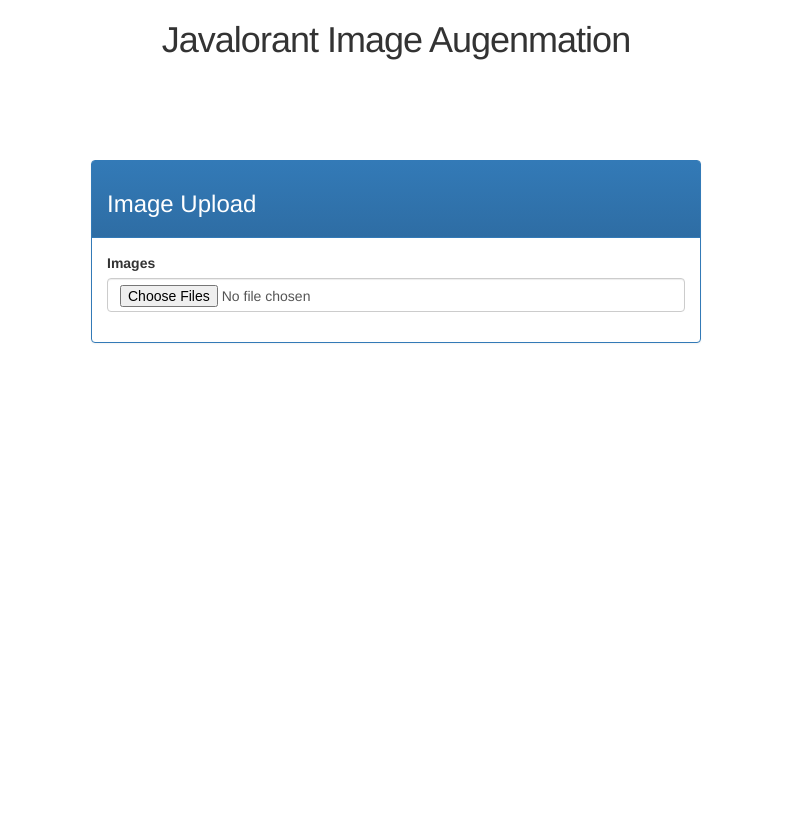
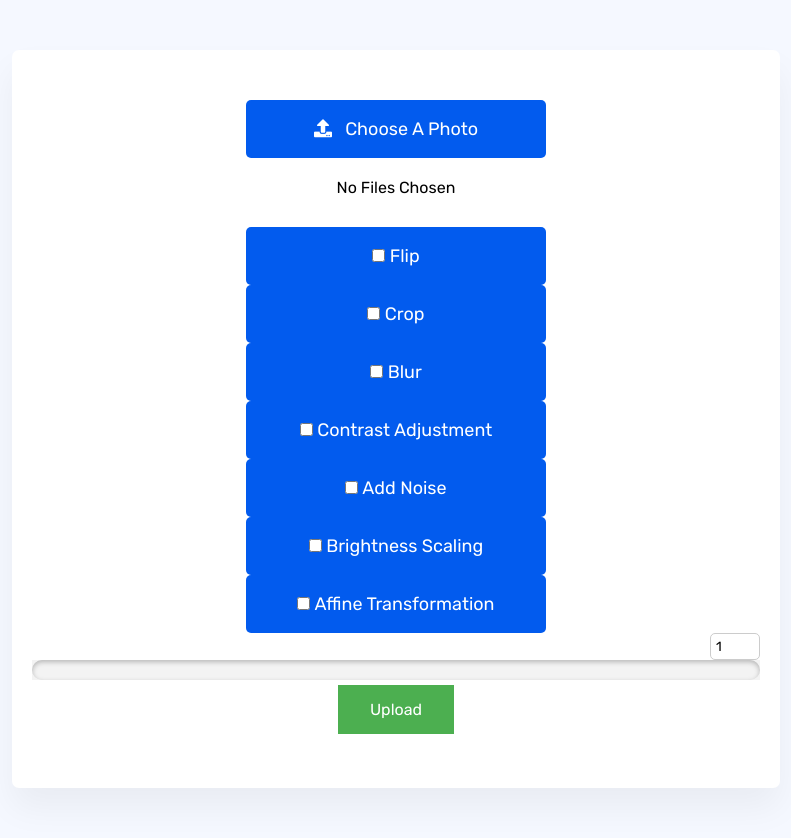
Before and after one commit to Chunporo/Image_Augenmation, a Flask app: template templates/image_gen.html in a window 1280 px wide. Shown: the whole page, without its empty margins (244-1035 px from the left). Before the commit the page ends 343 px from the top, so only its background shows below. Run offline with Flask 3, Linux system fonts and the light colour scheme; the template is opened without the code that fills it, so the values that code supplies are empty; some libraries are stand-ins or nearby versions.

Commit message:
Basic Interface

```diff
--- a/app.py
+++ b/app.py
@@ -1,6 +1,9 @@
 from flask import Flask, redirect, url_for, request, render_template
 import sqlite3
 from markupsafe import escape
+from werkzeug.utils import secure_filename
+import os
+
 app = Flask(__name__)
 
 def get_db_connection():
@@ -15,34 +18,17 @@
     conn.close()
     return render_template('index.html', posts=posts)
 
-# @app.route('/login')
-# def login():
-#     return 'login'
+app.config['UPLOAD_FOLDER'] = '/home/chunporo/Documents/GitHub/Image_Augenmation/img'
 
-# @app.route('/user/<username>')
-# def show_user_profile(username):
-#     # show the user profile for that user
-#     return f'User {escape(username)} profile'
+@app.route('/upload', methods=['GET', 'POST'])
+def upload_files():
+    files = request.files.getlist('file')
+    for file in files:
+        if file:
+            filename = secure_filename(file.filename)
+            file.save(os.path.join(app.config['UPLOAD_FOLDER'], filename))
+    return render_template('image_gen.html')
 
-# @app.route('/post/<int:post_id>')
-# def show_post(post_id):
-#     # show the post with the given id, the id is an integer
-#     return f'Post {post_id}'
-
-# @app.route('/path/<path:subpath>')
-# def show_subpath(subpath):
-#     # show the subpath after /path/
-#     return f'Subpath {escape(subpath)}'
-
-# with app.test_request_context():
-#     print(url_for('index'))
-#     print(url_for('login'))
-#     print(url_for('login', next='/'))
-#     print(url_for('profile', username='John Doe'))
-
-@app.route('/image_augmentation')
-def image_augmentation():
-    return render_template('image_gen.html')
 
 if __name__ == '__main__':
     app.run(debug=True)
--- a/static/app.js
+++ b/static/app.js
@@ -1,41 +1,88 @@
-$(document).ready(function() {
-  var fileArr = [];
-   $("#images").change(function(){
-      // check if fileArr length is greater than 0
-       if (fileArr.length > 0) fileArr = [];
+let fileInput = document.getElementById("file-input");
+let imageContainer = document.getElementById("images");
+let numOfFiles = document.getElementById("num-of-files");
+let uploadButton = document.querySelector('input[type="submit"]');
+let form = document.querySelector("form");
 
-        $('#image_preview').html("");
-        var total_file = document.getElementById("images").files;
-        if (!total_file.length) return;
-        for (var i = 0; i < total_file.length; i++) {
-          if (total_file[i].size > 1048576) {
-            return false;
-          } else {
-            fileArr.push(total_file[i]);
-            $('#image_preview').append("<div class='img-div' id='img-div"+i+"'><img src='"+URL.createObjectURL(event.target.files[i])+"' class='img-responsive image img-thumbnail' title='"+total_file[i].name+"'><div class='middle'><button id='action-icon' value='img-div"+i+"' class='btn btn-danger' role='"+total_file[i].name+"'><i class='fa fa-trash'></i></button></div></div>");
-          }
+function preview(){
+    imageContainer.innerHTML = "";
+    numOfFiles.textContent = `${fileInput.files.length} Files Selected`;
+
+    for(i of fileInput.files){
+        let reader = new FileReader();
+        let figure = document.createElement("figure");
+        let figCap = document.createElement("figcaption");
+        // figCap.innerText = i.name;
+        figure.appendChild(figCap);
+        reader.onload=()=>{
+            let img = document.createElement("img");
+            img.setAttribute("src",reader.result);
+            figure.insertBefore(img,figCap);
         }
-   });
+        imageContainer.appendChild(figure);
+        reader.readAsDataURL(i);
+    }
 
-  $('body').on('click', '#action-icon', function(evt){
-      var divName = this.value;
-      var fileName = $(this).attr('role');
-      $(`#${divName}`).remove();
+}
+fileInput.addEventListener('change', preview);
 
-      for (var i = 0; i < fileArr.length; i++) {
-        if (fileArr[i].name === fileName) {
-          fileArr.splice(i, 1);
+form.addEventListener('submit', function(e) {
+    e.preventDefault(); // Prevent the form from refreshing the page
+
+    let xhr = new XMLHttpRequest();
+
+    xhr.open('POST', '/upload', true);
+    xhr.send(new FormData(form));
+});
+
+let uploadProgress = document.getElementById('uploadProgress');
+
+form.addEventListener('submit', function(e) {
+    e.preventDefault(); // Prevent the form from refreshing the page
+
+    let xhr = new XMLHttpRequest();
+
+    xhr.upload.onprogress = function(e) {
+        if (e.lengthComputable) {
+            uploadProgress.value = (e.loaded / e.total) * 100;
         }
-      }
-    document.getElementById('images').files = FileListItem(fileArr);
-      evt.preventDefault();
-  });
+    };
 
-   function FileListItem(file) {
-            file = [].slice.call(Array.isArray(file) ? file : arguments)
-            for (var c, b = c = file.length, d = !0; b-- && d;) d = file[b] instanceof File
-            if (!d) throw new TypeError("expected argument to FileList is File or array of File objects")
-            for (b = (new ClipboardEvent("")).clipboardData || new DataTransfer; c--;) b.items.add(file[c])
-            return b.files
+    xhr.open('POST', '/upload', true);
+    xhr.send(new FormData(form));
+});
+
+fileInput.addEventListener('click', function() {
+    // Reset the progress bar
+    uploadProgress.value = 0;
+});
+
+form.addEventListener('submit', function(e) {
+    e.preventDefault(); // Prevent the form from refreshing the page
+
+    let xhr = new XMLHttpRequest();
+
+    xhr.upload.onprogress = function(e) {
+        if (e.lengthComputable) {
+            uploadProgress.value = (e.loaded / e.total) * 100;
         }
+    };
+
+    xhr.onload = function() {
+        if (xhr.status == 200) {
+            // Reset the progress bar
+            uploadProgress.value = 0;
+            // Download the zip file
+            let a = document.createElement('a');
+            a.href = window.URL.createObjectURL(xhr.response);
+            a.download = 'augmented_images.zip';
+            a.style.display = 'none';
+            document.body.appendChild(a);
+            a.click();
+        }
+    };
+
+    xhr.open('POST', '/upload', true);
+    xhr.responseType = 'blob'; // Expect a Blob object in response
+    xhr.send(new FormData(form));
 });
--- a/static/css/style.css
+++ b/static/css/style.css
@@ -1,47 +1,150 @@
-.img-div {
-    position: relative;
-    width: 46%;
-    float: left;
-    margin-right: 5px;
-    margin-left: 5px;
-    margin-bottom: 10px;
-    margin-top: 10px;
+* {
+    padding: 0;
+    margin: 0;
+    box-sizing: border-box;
+    font-family: "Rubik", sans-serif;
 }
 
-.image {
-    opacity: 1;
-    display: block;
-    width: 100%;
-    max-width: auto;
-    transition: .5s ease;
-    backface-visibility: hidden;
+body {
+    background-color: #f5f8ff;
 }
 
-.middle {
-    transition: .5s ease;
-    opacity: 0;
-    position: absolute;
-    top: 50%;
-    left: 50%;
-    transform: translate(-50%, -50%);
-    -ms-transform: translate(-50%, -50%);
-    text-align: center;
+.container {
+    background-color: #ffffff;
+    width: 60%;
+    min-width: 450px;
+    position: relative;
+    margin: 50px auto;
+    padding: 50px 20px;
+    border-radius: 7px;
+    box-shadow: 0 20px 35px rgba(0, 0, 0, 0.05);
 }
 
-.img-div:hover .image {
-    opacity: 0.3;
+input[type="file"] {
+    display: none;
 }
 
-.img-div:hover .middle {
-    opacity: 1;
+input[type="submit"] {
+    display: block;
 }
 
-h1 {
-    color: #111;
-    font-family: 'Helvetica Neue', sans-serif;
-    font-size: 275px;
-    font-weight: bold;
-    letter-spacing: -1px;
-    line-height: 1;
+input[type="submit"] {
+    display: none;
+    background-color: #4CAF50;
+    border: none;
+    color: white;
+    padding: 15px 32px;
     text-align: center;
+    text-decoration: none;
+    display: inline-block;
+    font-size: 16px;
+    margin: 4px 2px;
+    transition-duration: 0.4s;
+    cursor: pointer;
 }
+.button-container {
+    display: flex;
+    justify-content: center;
+}
+
+input[type="submit"]:hover {
+    background-color: #45a049;
+    /* Green background on hover */
+}
+
+label {
+    display: block;
+    position: relative;
+    background-color: #025bee;
+    color: #ffffff;
+    font-size: 18px;
+    text-align: center;
+    width: 300px;
+    padding: 18px 0;
+    margin: auto;
+    border-radius: 5px;
+    cursor: pointer;
+}
+
+.container p {
+    text-align: center;
+    margin: 20px 0 30px 0;
+}
+
+#images {
+    width: 90%;
+    position: relative;
+    margin: auto;
+    display: flex;
+    justify-content: space-evenly;
+    gap: 20px;
+    flex-wrap: wrap;
+}
+
+figure {
+    width: 45%;
+}
+
+img {
+    width: 100%;
+}
+
+figcaption {
+    text-align: center;
+    font-size: 2.4vmin;
+    margin-top: 0.5vmin;
+}
+
+progress {
+    width: 100%;
+    height: 20px;
+    -webkit-appearance: none;
+    appearance: none;
+    border: none;
+    background-color: #f3f3f3;
+}
+
+progress::-webkit-progress-bar {
+    background-color: #f3f3f3;
+    border-radius: 10px;
+    box-shadow: 0 2px 5px rgba(0, 0, 0, 0.25) inset;
+}
+
+progress::-webkit-progress-value {
+    background: linear-gradient(-45deg, #4CAF50, #4CAF50 33%, #4CAF50 66%, #4CAF50);
+    background-size: 35px 20px;
+    border-radius: 10px;
+}
+
+progress::-moz-progress-bar {
+    background: linear-gradient(-45deg, #4CAF50, #4CAF50 33%, #4CAF50 66%, #4CAF50);
+    background-size: 35px 20px;
+    border-radius: 10px;
+}
+
+/* Checkbox styling */
+.checkbox-container {
+    display: flex;
+    flex-direction: column;
+    align-items: flex-start;
+    margin: 10px 0;
+}
+
+.checkbox-container label {
+    display: flex;
+    align-items: center;
+    margin-bottom: 10px;
+}
+
+.checkbox-container input[type="checkbox"] {
+    margin-right: 10px;
+}
+
+/* Number input styling */
+input[type="number"] {
+    float: right;
+    width: 50px;
+    padding: 5px;
+    border: 1px solid #ccc;
+    border-radius: 5px;
+}
--- a/templates/image_gen.html
+++ b/templates/image_gen.html
@@ -3,48 +3,45 @@
 
 <head>
   <meta charset="UTF-8">
-  <link rel="stylesheet" href="{{ url_for('static', filename= 'css/style.css') }}">
-  <link rel="stylesheet" href="https://maxcdn.bootstrapcdn.com/bootstrap/3.3.7/css/bootstrap.min.css"
-    integrity="sha384-BVYiiSIFeK1dGmJRAkycuHAHRg32OmUcww7on3RYdg4Va+PmSTsz/K68vbdEjh4u" crossorigin="anonymous">
-  <link rel="stylesheet" href="https://maxcdn.bootstrapcdn.com/bootstrap/3.3.7/css/bootstrap-theme.min.css"
-    integrity="sha384-rHyoN1iRsVXV4nD0JutlnGaslCJuC7uwjduW9SVrLvRYooPp2bWYgmgJQIXwl/Sp" crossorigin="anonymous">
-  <script src="https://ajax.googleapis.com/ajax/libs/jquery/1.12.4/jquery.min.js"></script>
-  <!-- Latest compiled and minified JavaScript -->
-  <script src="https://maxcdn.bootstrapcdn.com/bootstrap/3.3.7/js/bootstrap.min.js"
-    integrity="sha384-Tc5IQib027qvyjSMfHjOMaLkfuWVxZxUPnCJA7l2mCWNIpG9mGCD8wGNIcPD7Txa"
-    crossorigin="anonymous"></script>
-  <link rel="stylesheet" href="https://cdnjs.cloudflare.com/ajax/libs/font-awesome/4.7.0/css/font-awesome.min.css">
+  <meta name="viewport" content="width=device-width, initial-scale=1.0">
   <title>Javalorant Image Augenmation</title>
+  <!--Font Awesome Icons-->
+  <link rel="stylesheet" href="https://cdnjs.cloudflare.com/ajax/libs/font-awesome/5.15.3/css/all.min.css">
+  <!-- Google Fonts -->
+  <link href="https://fonts.googleapis.com/css2?family=Rubik&display=swap" rel="stylesheet">
+  <!-- Stylesheet -->
+  <link rel="stylesheet" href="{{ url_for('static', filename='css/style.css') }}">
 </head>
 
 <body>
-  <h1>Javalorant Image Augenmation</h1>
-  <div class="container-fluid" style="margin-top:100px;">
-    <div class="row">
-      <div class="col-md-6 col-md-offset-3">
-        <div class="panel panel-primary">
-          <div class="panel-heading">
-            <h3>Image Upload</h3>
-          </div>
-          <div class="panel-body">
-            <form action="">
-              <div class="form-group">
-                <label for="images">Images</label>
-                <input type="file" name="images[]" id="images" multiple class="form-control" required>
-              </div>
-              <div class="form-group">
-                <div id="image_preview" style="width:100%;">
-
-                </div>
-              </div>
-            </form>
-          </div>
-        </div>
+  <div class="container">
+    <form action="/upload" method="post" enctype="multipart/form-data">
+      <input type="file" id="file-input" name="file" class="file-input" accept="image/png, image/jpeg"
+        onchange="preview()" multiple>
+      <label for="file-input">
+        <i class="fas fa-upload"></i> &nbsp; Choose A Photo
+      </label>
+      <p id="num-of-files">No Files Chosen</p>
+      <div>
+        <label><input type="checkbox" name="augmentation_method" value="flip"> Flip</label>
+        <label><input type="checkbox" name="augmentation_method" value="crop"> Crop</label>
+        <label><input type="checkbox" name="augmentation_method" value="blur"> Blur</label>
+        <label><input type="checkbox" name="augmentation_method" value="contrast"> Contrast Adjustment</label>
+        <label><input type="checkbox" name="augmentation_method" value="noise"> Add Noise</label>
+        <label><input type="checkbox" name="augmentation_method" value="brightness"> Brightness Scaling</label>
+        <label><input type="checkbox" name="augmentation_method" value="affine"> Affine Transformation</label>
+        <!-- Add more checkboxes as needed -->
       </div>
-    </div>
+      <input type="number" name="num_output_images" min="1" max="50" value="1">
+      <div id="images"></div>
+      <progress id="uploadProgress" value="0" max="100"></progress>
+      <div class="button-container">
+        <input type="submit" value="Upload">
+      </div>
+    </form>
   </div>
+  <!--Script-->
   <script src="{{url_for('static', filename='app.js')}}"></script>
-  <script src="https://cdnjs.cloudflare.com/ajax/libs/dropzone/5.7.0/min/dropzone.min.js"></script>
 </body>
 
 </html>
```
Also changed, not shown: cat.jpg (deleted), img/wallpaperflare.com_wallpaper1.jpg (added).
